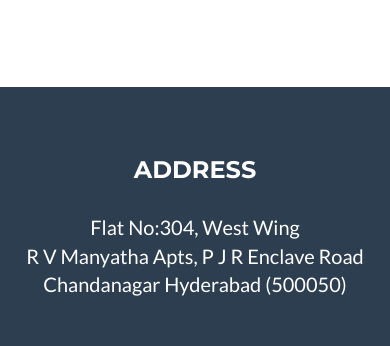
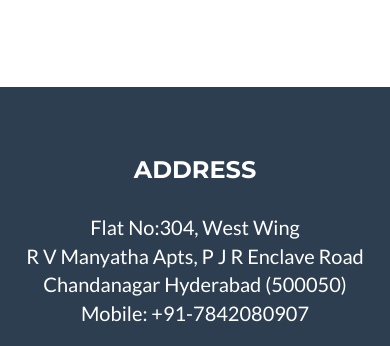
Before and after one commit to ManikantaSilla/manikantasilla.github.io, a website: page index.html in a window 390 px wide. Shown: the part 3880-4226 px from the top of the page. Drawn offline with nearby package versions, Linux system fonts and the light colour scheme.

Commit message:
Phone No

```diff
--- a/index.html
+++ b/index.html
@@ -246,7 +246,8 @@
                         <h3>Address</h3>
                         <p>Flat No:304, West Wing
                             <br>R V Manyatha Apts, P J R Enclave Road <br>
-                            Chandanagar Hyderabad (500050)</p>
+                            Chandanagar Hyderabad (500050)<br>
+                            Mobile: +91-7842080907</p>
                     </div>
                     <div class="footer-col col-md-4">
                         <h3>Around the Web</h3>
```
